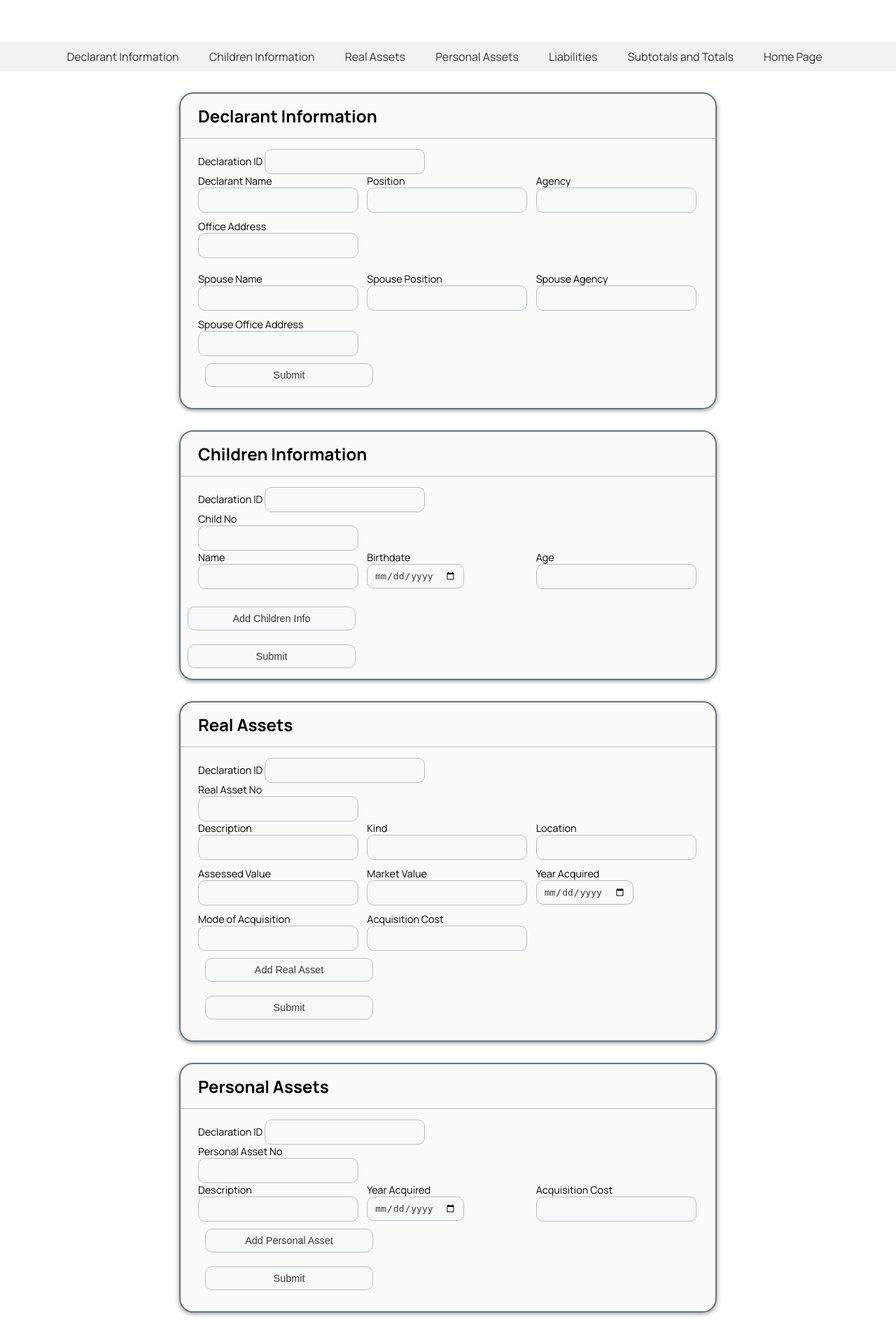
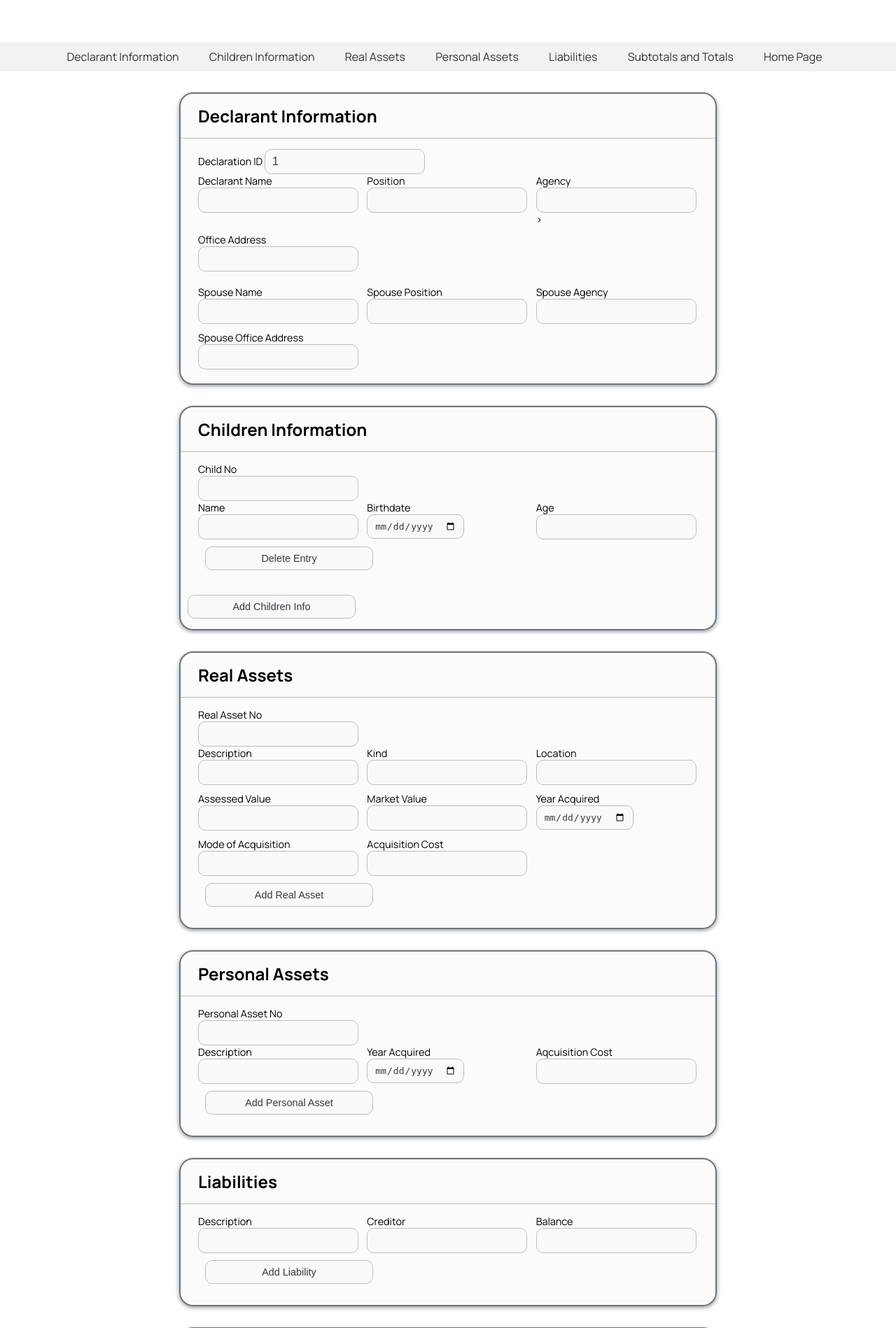
Before and after one commit to kurimiaow/SALNQUIRE, a Flask app: page /application-form in a window 1280 px wide. Shown: the top 1898 px of the page at 70% size. Run offline with Flask 3, Linux system fonts and the light colour scheme; data that the repository does not hold is empty.

Commit message:
Update appForm.html

```diff
--- a/templates/appForm.html
+++ b/templates/appForm.html
@@ -19,7 +19,7 @@
         </ul>
     </nav>
 
-    <form id="appForm" action="{{ url_for('application_form') }}" method="POST">
+    <form action="{{ url_for('submit_declaration') }}" method="post">
 <!-- Declarant Information Section -->
 <section id="declarant-info" class="form-section">
     <div class="section-title-container">
@@ -29,7 +29,7 @@
         <!-- Declaration ID Field -->
         <div class="input-box">
             <label for="declarant_id" class="input-label">Declaration ID</label>
-            <input type="text" id="declarant_id" name="declarant_id" readonly fdpr>
+            <input type="text" id="declarant_id" name="declarant_id" readonly value="{{ next_declarant_id }}">
         </div>
 
         <!-- Grid for Declarant Fields -->
@@ -37,22 +37,22 @@
             <div class="input-box">
                 <label for="declarant_name" class="input-label">Declarant Name</label>
                 <br>
-                <input type="text" id="declarant_name" name="declarant_name" required>
+                <input type="text" name="declarant_name" required>
             </div>
             <div class="input-box">
                 <label for="declarant_position" class="input-label">Position</label>
                 <br>
-                <input type="text" id="declarant_position" name="declarant_position" required>
+                <input type="text" name="declarant_position" required>
             </div>
             <div class="input-box">
                 <label for="declarant_agency" class="input-label">Agency</label>
                 <br>
-                <input type="text" id="declarant_agency" name="declarant_agency" required>
+                <input type="text" name="declarant_agency" required>>
             </div>
             <div class="input-box">
                 <label for="declarant_office_address" class="input-label">Office Address</label>
                 <br>
-                <input type="text" id="declarant_office_address" name="declarant_office_address" required>
+                <input type="text" name="declarant_office_address" required>
             </div>
         </div>
 
@@ -63,66 +63,60 @@
             <div class="input-box">
                 <label for="spouse_name" class="input-label">Spouse Name</label>
                 <br>
-                <input type="text" id="spouse_name" name="spouse_name">
+                <input type="text" name="spouse_name">
             </div>
             <div class="input-box">
                 <label for="spouse_position" class="input-label">Spouse Position</label>
                 <br>
-                <input type="text" id="spouse_position" name="spouse_position">
+                <input type="text" name="spouse_position">
             </div>
             <div class="input-box">
                 <label for="spouse_agency" class="input-label">Spouse Agency</label>
                 <br>
-                <input type="text" id="spouse_agency" name="spouse_agency">
+                <input type="text" name="spouse_agency">
             </div>
             <div class="input-box">
                 <label for="spouse_address" class="input-label">Spouse Office Address</label>
                 <br>
-                <input type="text" id="spouse_address" name="spouse_address">
+                <input type="text" name="spouse_address">
             </div>
-        </div>
-        <div class="input-box">
-            <button type="button" id="declarant-submit" class="button_version_1">Submit</button>
         </div>
     </div>
 </section>
 
 
 
- <!-- Children Information Section -->
 <section id="children-info" class="form-section">
-    <form action="/submit-children" method="POST">
     <div class="section-title-container">
         <h1 class="section-title">Children Information</h1>
     </div>
-        <div class="all-inputs-container" id="children-info-container">
+    <div class="all-inputs-container">
+        <!-- Child Entry Template -->
+        <div class="child-entry">
             <div class="input-box">
-                <label for="c_declarant_id" class="input-label">Declaration ID</label>
-                <input type="text" id="c_declarant_id" name="declarant_id" readonly>
+                <label for="child_row_no[]" class="input-label">Child No</label>
+                <br>
+                <input type="text" name="child_row_no[]">
             </div>
-            <!-- Child No Field -->
-            <div class="input-box">
-                <label for="child_id" class="input-label">Child No</label>
-                <br>
-                <input type="text" id="child_id" name="child_row_no[]">
-            </div>
-
-            <!-- Grid for Other Child Fields -->
             <div class="grid-inputs-container children-fields">
                 <div class="input-box">
-                    <label for="child_name" class="input-label">Name</label>
+                    <label for="child_name[]" class="input-label">Name</label>
                     <br>
-                    <input type="text" id="child_name" name="child_name[]">
+                    <input type="text" name="child_name[]">
                 </div>
                 <div class="input-box">
-                    <label for="child_dob" class="input-label">Birthdate</label>
+                    <label for="child_dob[]" class="input-label">Birthdate</label>
                     <br>
-                    <input type="date" id="child_dob" name="child_dob[]">
+                    <input type="date"  name="child_dob[]">
                 </div>
                 <div class="input-box">
-                    <label for="child_age" class="input-label">Age</label>
+                    <label for="child_age[]" class="input-label">Age</label>
                     <br>
-                    <input type="text" id="child_age" name="child_age[]">
+                    <input type="text" name="child_age[]">
+                </div>
+            </div>
+            <div class="button-container">
+                <button type="button" class="delete-bt button_version_1" onclick="deleteEntry(this)">Delete Entry</button>
             </div>
         </div>
     </div>
@@ -131,29 +125,20 @@
     <div class="input-box">
         <button type="button" id="add-child-btn" class="button_version_1">Add Children Info</button>
     </div>
-        <div class="input-box">
-            <button type="button" id="children-submit" class="button_version_1">Submit</button>
-        </div>
-    </form>
 </section>
 
 
-<!-- Real Assets Section -->
+
 <section id="real-assets" class="form-section">
     <div class="section-title-container">
         <h1 class="section-title">Real Assets</h1>
     </div>
     <div class="all-inputs-container">
-        <div class="input-box">
-            <label for="r_declarant_id" class="input-label">Declaration ID</label>
-            <input type="text" id="r_declarant_id" name="declarant_id" readonly>
-        </div>
-
         <!-- Real Asset No Field -->
         <div class="input-box">
-            <label for="real_asset_no" class="input-label">Real Asset No</label>
+            <label for="real_asset_row_no" class="input-label">Real Asset No</label>
             <br>
-            <input type="text" id="real_asset_no" name="real_asset_row_no[]">
+            <input type="text"  name="real_asset_row_no[]">
         </div>
 
         <!-- Grid for Other Real Asset Fields -->
@@ -161,42 +146,42 @@
             <div class="input-box">
                 <label for="real_asset_desc" class="input-label">Description</label>
                 <br>
-                <input type="text" id="real_asset_desc" name="real_asset_desc[]">
+                <input type="text"  name="real_asset_desc[]">
             </div>
             <div class="input-box">
                 <label for="real_asset_kind" class="input-label">Kind</label>
                 <br>
-                <input type="text" id="real_asset_kind" name="real_asset_kind[]">
+                <input type="text" name="real_asset_kind[]">
             </div>
             <div class="input-box">
                 <label for="real_asset_loc" class="input-label">Location</label>
                 <br>
-                <input type="text" id="real_asset_loc" name="real_asset_loc[]">
+                <input type="text"  name="real_asset_loc[]">
             </div>
             <div class="input-box">
                 <label for="real_asset_area" class="input-label">Assessed Value</label>
                 <br>
-                <input type="number" id="real_asset_area" name="real_asset_area[]">
+                <input type="number"  name="real_asset_area[]">
             </div>
             <div class="input-box">
                 <label for="real_asset_market_val" class="input-label">Market Value</label>
                 <br>
-                <input type="number" id="real_asset_market_val" name="real_asset_market_val[]">
+                <input type="number"  name="real_asset_market_val[]">
             </div>
             <div class="input-box">
                 <label for="real_asset_year_acq" class="input-label">Year Acquired</label>
                 <br>
-                <input type="date" id="real_asset_year_acq" name="real_asset_year_acq[]">
+                <input type="date"  name="real_asset_year_acq[]">
             </div>
             <div class="input-box">
                 <label for="real_asset_mode_acq" class="input-label">Mode of Acquisition</label>
                 <br>
-                <input type="text" id="real_asset_mode_acq" name="real_asset_mode_acq[]">
+                <input type="text"  name="real_asset_mode_acq[]">
             </div>
             <div class="input-box">
                 <label for="real_asset_acq_cost" class="input-label">Acquisition Cost</label>
                 <br>
-                <input type="number" id="real_asset_acq_cost" name="real_asset_acq_cost[]">
+                <input type="number"  name="real_asset_acq_cost[]">
             </div>
         </div>
 
@@ -204,13 +189,9 @@
         <div class="input-box">
             <button type="button" id="add-real-asset-btn" class="button_version_1">Add Real Asset</button>
         </div>
-
-        <!-- Submit Button -->
-        <div class="input-box">
-            <button type="button" id="real-assets-submit" class="button_version_1">Submit</button>
-        </div>
     </div>
 </section>
+
 
 
 <!-- Personal Assets Section -->
@@ -219,16 +200,11 @@
         <h1 class="section-title">Personal Assets</h1>
     </div>
     <div class="all-inputs-container">
-        <div class="input-box">
-            <label for="p_declarant_id" class="input-label">Declaration ID</label>
-            <input type="text" id="p_declarant_id" name="declarant_id" readonly>
-        </div>
-
         <!-- Personal Asset No Field -->
         <div class="input-box">
             <label for="personal_asset_row_no" class="input-label">Personal Asset No</label>
             <br>
-            <input type="text" id="personal_asset_row_no" name="personal_asset_row_no[]">
+            <input type="text" name="personal_asset_row_no[]">
         </div>
 
         <!-- Grid for Other Personal Asset Fields -->
@@ -236,68 +212,47 @@
             <div class="input-box">
                 <label for="personal_asset_desc" class="input-label">Description</label>
                 <br>
-                <input type="text" id="personal_asset_desc" name="personal_asset_desc[]">
+                <input type="text"  name="personal_asset_desc[]">
             </div>
             <div class="input-box">
                 <label for="personal_asset_year_acq" class="input-label">Year Acquired</label>
                 <br>
-                <input type="date" id="personal_asset_year_acq" name="personal_asset_year_acq[]">
+                <input type="date" name="personal_asset_year_acq[]">
             </div>
             <div class="input-box">
-                <label for="personal_asset_acq_cost" class="input-label">Acquisition Cost</label>
+                <label for="personal_asset_acq_cost" class="input-label">Aqcuisition Cost</label>
                 <br>
-                <input type="number" id="personal_asset_acq_cost" name="personal_asset_acq_cost[]">
+                <input type="number"  name="personal_asset_acq_cost[]">
             </div>
         </div>
-
-        <!-- Add Personal Asset Button -->
         <div class="input-box">
             <button type="button" id="add-personal-asset-btn" class="button_version_1">Add Personal Asset</button>
-        </div>
-
-        <!-- Submit Button -->
-        <div class="input-box">
-            <button type="button" id="personal-assets-submit" class="button_version_1">Submit</button>
         </div>
     </div>
 </section>
 
 
-
-<!-- Liabilities Section -->
 <section id="liabilities" class="form-section">
     <div class="section-title-container">
         <h1 class="section-title">Liabilities</h1>
     </div>
     <div class="all-inputs-container">
-        <div class="input-box">
-            <label for="l_declarant_id" class="input-label">Declaration ID</label>
-            <input type="text" id="l_declarant_id" name="declarant_id" readonly>
-        </div>
-
-        <!-- Liabilities No Field -->
-        <div class="input-box">
-            <label for="liability_id" class="input-label">Liabilities No</label>
-            <br>
-            <input type="text" id="liability_id" name="liabilities_row_no[]">
-        </div>
-
-        <!-- Grid for Other Liabilities Fields -->
+        <!-- Grid for Liabilities Fields -->
         <div class="grid-inputs-container liabilities-fields">
             <div class="input-box">
-                <label for="liabilities_desc" class="input-label">Description</label>
+                <label for="liability_desc" class="input-label">Description</label>
                 <br>
-                <input type="text" id="liabilities_desc" name="liabilities_desc[]">
+                <input type="text" name="liabilities_desc[]" required>
             </div>
             <div class="input-box">
-                <label for="liabilities_amount" class="input-label">Creditor</label>
+                <label for="liability_creditor" class="input-label">Creditor</label>
                 <br>
-                <input type="text" id="liabilities_amount" name="liabilities_amount[]">
+                <input type="text" name="liabilities_creditor[]" required>
             </div>
             <div class="input-box">
-                <label for="liabilities_date" class="input-label">Balance</label>
+                <label for="liability_balance" class="input-label">Balance</label>
                 <br>
-                <input type="number" id="liabilities_date" name="liabilities_date[]">
+                <input type="number" name="liabilities_balance[]" required>
             </div>
         </div>
 
@@ -305,13 +260,11 @@
         <div class="input-box">
             <button type="button" id="add-liability-btn" class="button_version_1">Add Liability</button>
         </div>
-
-        <!-- Submit Button -->
-        <div class="input-box">
-            <button type="button" id="liabilities-submit" class="button_version_1">Submit</button>
-        </div>
     </div>
 </section>
+
+
+
 
 
         <!-- Subtotals and Totals Section -->
@@ -321,10 +274,6 @@
             </div>
             <div class="all-inputs-container">
                 <div class="grid-inputs-container">
-            <div class="input-box">
-                <label for="s_declarant_id" class="input-label">Declaration ID</label>
-                <input type="text" id="s_declarant_id" name="declarant_id" readonly fdpr>
-            </div>
                     <div class="input-box">
                         <label for="R_Asset_Subtotal" class="input-label">Real Assets Subtotal</label>
                         <input type="number" id="R_Asset_Subtotal" name="R_Asset_Subtotal" readonly>
@@ -346,23 +295,37 @@
                         <input type="number" id="net_worth" name="net_worth" readonly>
                     </div>
                 </div>
-        <!-- Add this button below the grid-inputs-container -->
+                <!-- Compute Button -->
                 <div class="input-box">
                     <button type="button" id="compute-button" class="button_version_1">Compute</button>
                 </div>
             </div>
+        </section>
+
+
+<!-- Confirmation Section -->
+<section id="confirmation" class="form-section">
+    <div class="all-inputs-container">
+        <!-- File Upload for Signature -->
         <div class="input-box">
-        <button type="button" id="confirm-submission" class="button_version_1">Confirm Submission</button>
+            <label for="declarant_signature" class="input-label">Upload Declarant's Signature</label>
+            <input type="file" id="declarant_signature" name="declarant_signature" accept="image/*,.pdf" required>
+            <small class="input-help">Please upload a file (image or PDF) of the declarant's signature.</small>
+        </div>
+
+        <!-- Submit Button -->
+        <div class="input-box">
+            <button type="submit">Submit Declaration</button>
+        </div>
     </div>
 </section>
-
 
 
 <!-- Success Popup -->
 <div id="successPopup" class="popup">
     <div class="popup-content">
         <span class="close" onclick="closePopup()">&times;</span>
-
+        <p>Declaration submitted successfully!</p>
     </div>
 </div>
 
```
Lines whose indentation alone changed are shown as unchanged.
